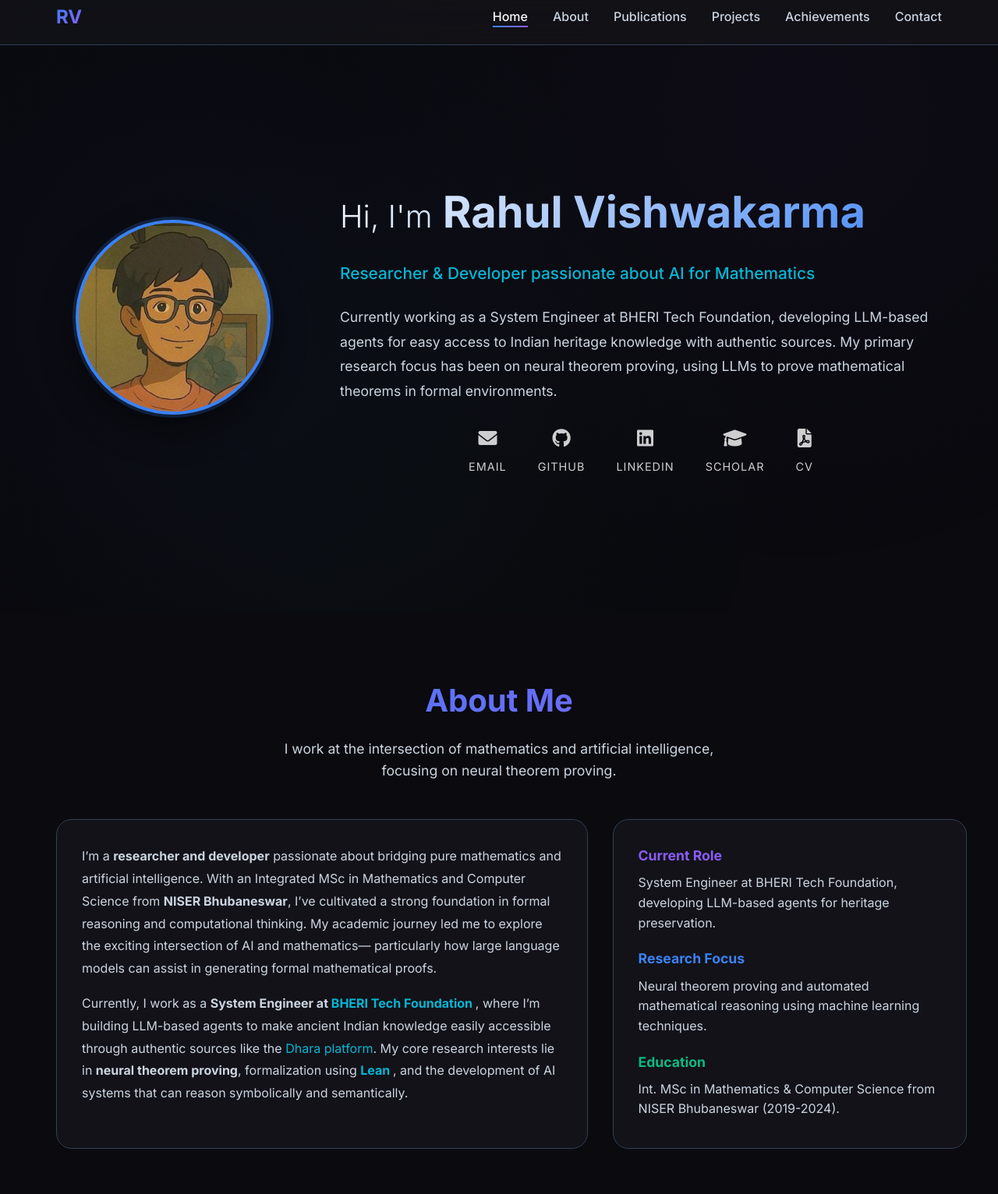
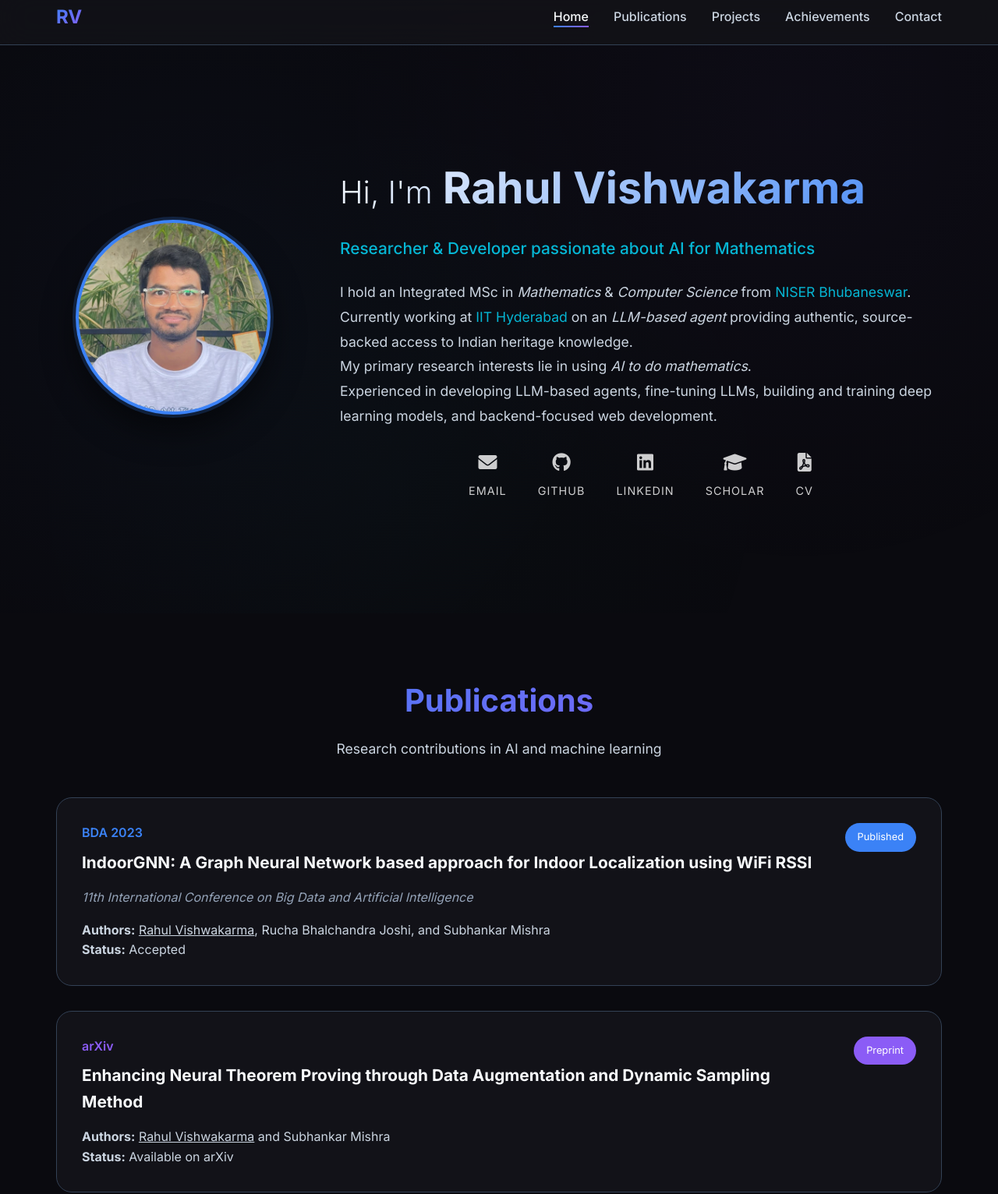
Before and after one commit to rahul3613/rahul3613.github.io, a plain HTML site: page index.html in a window 1280 px wide. Shown: the part 13-1545 px from the top of the page at 78% size. Drawn offline with Linux system fonts and the light colour scheme.

Commit message:
updated profile

```diff
--- a/index.html
+++ b/index.html
@@ -161,7 +161,7 @@
             width: 250px;
             height: 250px;
             border-radius: 50%;
-            background-image: url('dp.jpeg');
+            background-image: url('dp1.jpg');
             background-size: cover;
             background-position: center;
             border: 4px solid var(--accent-blue);
@@ -732,7 +732,6 @@
             </button>
             <ul class="nav-links">
                 <li><a href="#home" class="nav-link active">Home</a></li>
-                <li><a href="#about" class="nav-link">About</a></li>
                 <li><a href="#publications" class="nav-link">Publications</a></li>
                 <li><a href="#projects" class="nav-link">Projects</a></li>
                 <li><a href="#achievements" class="nav-link">Achievements</a></li>
@@ -755,7 +754,17 @@
                     </h1>
                     <p class="hero-subtitle">Researcher & Developer passionate about AI for Mathematics</p>
                     <p class="hero-description" style="">
-                        Currently working as a System Engineer at BHERI Tech Foundation, developing LLM-based agents for easy access to Indian heritage knowledge with authentic sources. My primary research focus has been on neural theorem proving, using LLMs to prove mathematical theorems in formal environments.
+                    I hold an Integrated MSc in <em>Mathematics</em> & <em>Computer Science</em> from
+                    <a href="https://niser.ac.in/" target="_blank" style="color: var(--accent-cyan); text-decoration: none;">NISER Bhubaneswar</a>.
+                    <br>
+                    Currently working at
+                    <a href="https://www.iith.ac.in/" target="_blank" style="color: var(--accent-cyan); text-decoration: none;">IIT Hyderabad</a>
+                    on an <em>LLM-based agent</em> providing authentic, source-backed access to Indian heritage knowledge.
+                    <br>
+                    My primary research interests lie in using <em>AI to do mathematics</em>.
+                    <br>
+                    Experienced in developing LLM-based agents, fine-tuning LLMs, building and training deep learning models, and backend-focused web development.
+
                     </p>
 
 
@@ -785,57 +794,6 @@
             </div>
         </div>
     </section>
-
-    <!-- About Section -->
-    <section id="about" class="section">
-        <div class="container">
-            <h2 class="section-title">About Me</h2>
-            <p class="section-subtitle">I work at the intersection of mathematics and artificial intelligence, focusing on neural theorem proving.</p>
-
-            <div class="grid-2" style="display: flex; gap: 2rem;">
-                <div class="card fade-in" style="flex: 0 0 60%; max-width: 60%;">
-                    <p style="color: var(--text-secondary); line-height: 1.8; margin-bottom: 1rem; ">
-                       I’m a <strong>researcher and developer</strong> passionate about bridging pure mathematics and artificial intelligence.
-                        With an Integrated MSc in Mathematics and Computer Science from <strong>NISER Bhubaneswar</strong>,
-                        I’ve cultivated a strong foundation in formal reasoning and computational thinking.
-                        My academic journey led me to explore the exciting intersection of AI and mathematics—
-                        particularly how large language models can assist in generating formal mathematical proofs.
-                    </p>
-
-                    <p style="color: var(--text-secondary); line-height: 1.8; margin-bottom: 1.5rem; ">
-                        Currently, I work as a <strong>System Engineer at
-                            <a href="https://www.bheri.in/" target="_blank" style="color: var(--accent-cyan); text-decoration: none;">BHERI Tech Foundation</a>
-                        </strong>,
-                        where I’m building LLM-based agents to make ancient Indian knowledge easily accessible through authentic sources
-                        like the
-                        <a href="https://play.google.com/store/apps/details?id=in.bheri.dhara" target="_blank" style="color: var(--accent-cyan); text-decoration: none;">Dhara platform</a>.
-                        My core research interests lie in <strong>neural theorem proving</strong>, formalization using
-                        <strong>
-                            <a href="https://lean-lang.org/" target="_blank" style="color: var(--accent-cyan); text-decoration: none;">Lean</a>
-                        </strong>,
-                        and the development of AI systems that can reason symbolically and semantically.
-                    </p>
-
-                </div>
-
-                <div class="card fade-in" style="flex: 0 0 40%; max-width: 40%; display: flex; flex-direction: column; gap: 1.2rem;">
-                    <div>
-                        <h3 style="color: var(--accent-purple); margin-bottom: 0.5rem; font-size: 1.1rem;">Current Role</h3>
-                        <p style="color: var(--text-secondary); line-height: 1.6;">System Engineer at BHERI Tech Foundation, developing LLM-based agents for heritage preservation.</p>
-                    </div>
-                    <div>
-                        <h3 style="color: var(--accent-blue); margin-bottom: 0.5rem; font-size: 1.1rem;">Research Focus</h3>
-                        <p style="color: var(--text-secondary); line-height: 1.6;">Neural theorem proving and automated mathematical reasoning using machine learning techniques.</p>
-                    </div>
-                    <div>
-                        <h3 style="color: var(--accent-emerald); margin-bottom: 0.5rem; font-size: 1.1rem;">Education</h3>
-                        <p style="color: var(--text-secondary); line-height: 1.6;">Int. MSc in Mathematics & Computer Science from NISER Bhubaneswar (2019-2024).</p>
-                    </div>
-                </div>
-            </div>
-        </div>
-    </section>
-
 
 
     <!-- Publications Section -->
```
Also changed, not shown: dp1.jpg (added), 1 other file.
